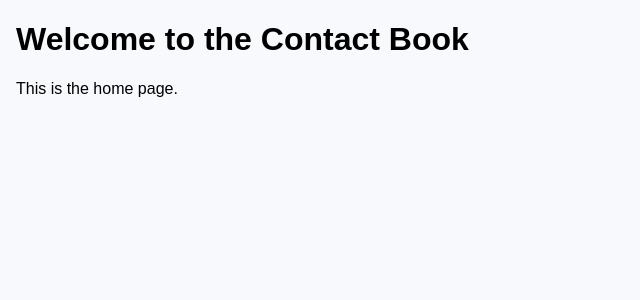
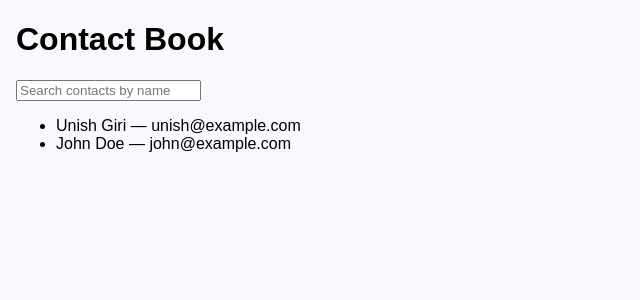
Before and after one commit to 90541134914/contact-book, a Vue app: page / in a window 1280 px wide. Shown: the top 300 px of the page, without its empty margins (0-640 px from the left). Built offline with nearby package versions, Linux system fonts and the light colour scheme.

Commit message:
Add basic contact list and search to Home.vue

```diff
--- a/src/views/Home.vue
+++ b/src/views/Home.vue
@@ -1,12 +1,36 @@
 <template>
   <div>
-    <h1>Welcome to the Contact Book</h1>
-    <p>This is the home page.</p>
+    <h1>Contact Book</h1>
+    <input v-model="search" placeholder="Search contacts by name" />
+
+    <ul>
+      <li v-for="contact in filteredContacts" :key="contact.id">
+        {{ contact.firstName }} {{ contact.lastName }} — {{ contact.email }}
+      </li>
+    </ul>
   </div>
 </template>
 
 <script>
 export default {
-  name: 'Home'
+  name: 'Home',
+  data() {
+    return {
+      search: '',
+      contacts: [
+        { id: 1, firstName: 'Unish', lastName: 'Giri', email: 'unish@example.com' },
+        { id: 2, firstName: 'John', lastName: 'Doe', email: 'john@example.com' }
+      ]
+    }
+  },
+  computed: {
+    filteredContacts() {
+      const searchLower = this.search.toLowerCase()
+      return this.contacts.filter(c =>
+        c.firstName.toLowerCase().includes(searchLower) ||
+        c.lastName.toLowerCase().includes(searchLower)
+      )
+    }
+  }
 }
 </script>
```
